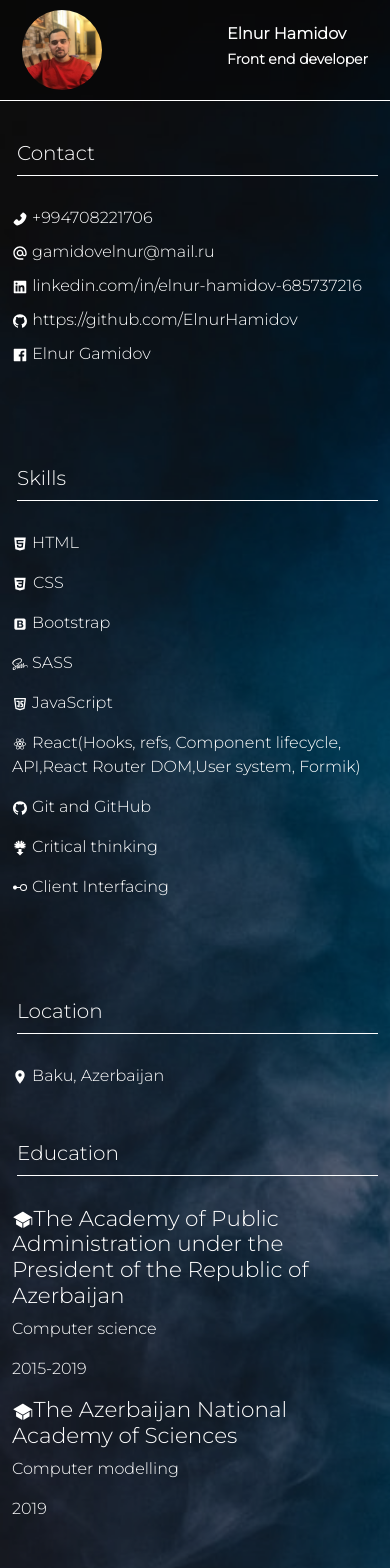
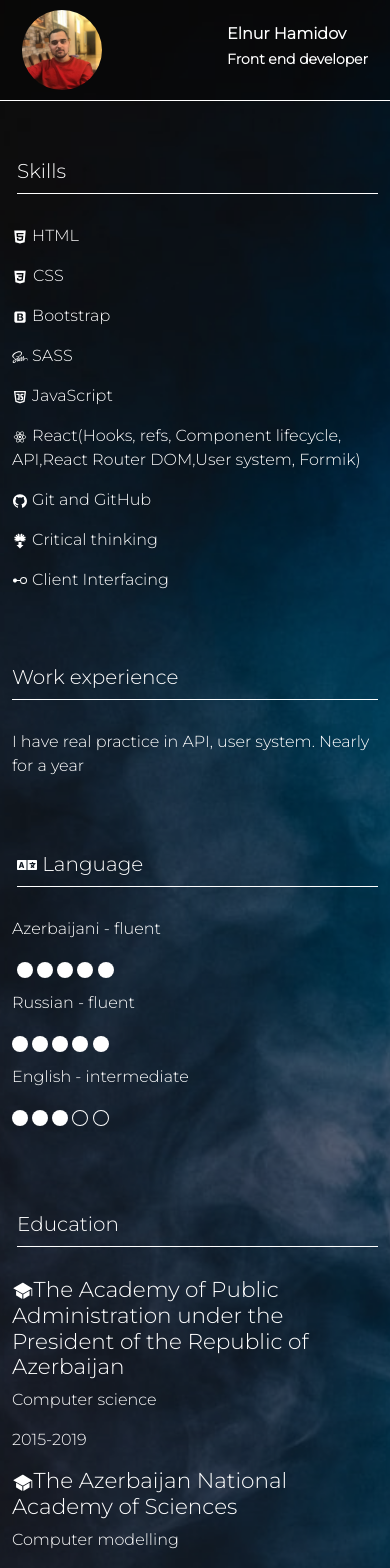
Before and after one commit to ElnurHamidov/CV, a React (Create React App) app: page / in a window 390 px wide. Shown: the top 1568 px of the page. Built offline with nearby package versions, Linux system fonts and the light colour scheme.

Commit message:
made some changes

```diff
--- a/src/App.css
+++ b/src/App.css
@@ -57,14 +57,16 @@
   margin: 10px 0px;
 }
 
-.skills,
 .profile,
 .languages,
 .location,
-.experience
+.experience,
+.contacts
 {
   margin-top: 100px;
 }
+
+
 
 .education div:last-child{
   margin-top: 30px;
@@ -76,6 +78,22 @@
 }
 
 
+@media (min-width: 1024px){
+  .nav img{
+    width: 200px;
+    height: 200px;
+    border-radius: 50%;
+  }
+}
+
+
+@media (max-width: 1023px){
+  .nav img{
+    width: 150px;
+    height: 150px;
+    border-radius: 50%;
+  }
+}
 
 @media (max-width: 757px){
   .education div:last-child{
@@ -88,7 +106,7 @@
 .location,
 .experience
 {
-  margin-top: 100px;
+  margin-top: 20%;
 }
 
 .header{
@@ -123,23 +141,11 @@
   margin-top: 10%;
 }
 
+
 }
 
-@media (max-width: 1023px){
-  .nav img{
-    width: 150px;
-    height: 150px;
-    border-radius: 50%;
-  }
-}
 
-@media (min-width: 1024px){
-  .nav img{
-    width: 200px;
-    height: 200px;
-    border-radius: 50%;
-  }
-}
+
 
 @media (max-width: 450px){
   .nav img{
@@ -154,6 +160,14 @@
 
   .nav .h2{
     font-size: 16px;
+  }
+
+  .skills{
+    margin-top: 5%;
+  }
+
+  .education{
+    margin-top: 20%;
   }
 
 }
@@ -173,4 +187,12 @@
     font-size: 16px;
   }
 
+  .skills{
+    margin-top: 5%;
+  }
+
+  .education{
+    margin-top: 20%;
+  }
+
 }
--- a/src/Experience.js
+++ b/src/Experience.js
@@ -6,7 +6,7 @@ export default class Experience extends React.Component{
     render(){
         return(
             <div className="experience">
-               <div className="h5" style={{marginLeft: '2%',marginBottom: '30px', borderBottom: '1px solid #fff', paddingBottom: '10px'}}>Work experience</div>
+               <div className="h5" style={{marginBottom: '30px', borderBottom: '1px solid #fff', paddingBottom: '10px'}}>Work experience</div>
                <div className="experience-item"><p>I have real practice in API, user system. Nearly for a year</p></div>
             </div>
         );
--- a/src/Main.js
+++ b/src/Main.js
@@ -15,15 +15,15 @@ class Main extends React.Component{
                 <div className="container">
                     <div className="row">
                         <div className="col-md-4">
-                            <Contacts />
                              <Skills />
-                            <Location />
+                            <Experience />
+                            <Languages />
                         </div>
                         <div className="col-md-5  part2">
                             <Education />
                             <Profile />
-                            <Languages />
-                            <Experience />
+                            <Location />
+                            <Contacts />
                         </div>
                     </div>
                 </div>
```
